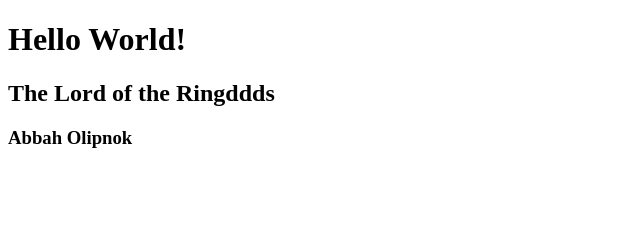
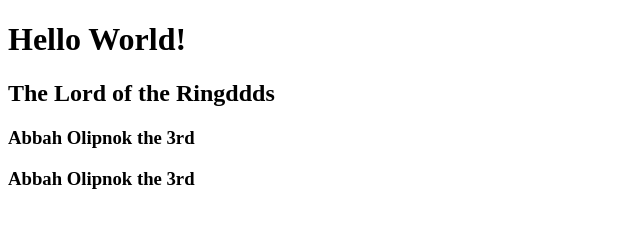
Before and after one commit to KenAdamsKen/project, a plain HTML site: page index.html in a window 1280 px wide. Shown: the whole page, without its empty margins (0-640 px from the left). Drawn offline with Linux system fonts and the light colour scheme.

Commit message:
last update .html

```diff
--- a/index.html
+++ b/index.html
@@ -11,7 +11,8 @@
 <body>
 	<h1>Hello World!</h1>
 	<h2>The Lord of the Ringddds</h2>
-	<h3>Abbah Olipnok</h3>
+	<h3>Abbah Olipnok the 3rd</h3>
+	<h3>Abbah Olipnok the 3rd</h3>
 
 	<script src="index.js"></script>
 </body>
```
